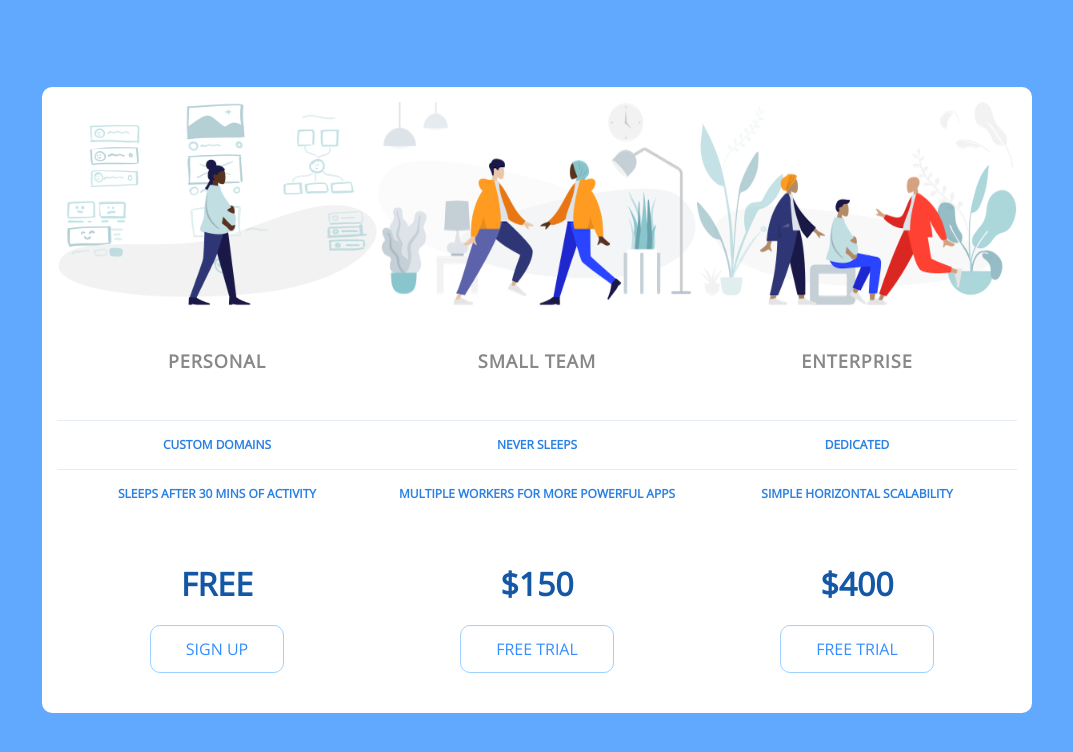
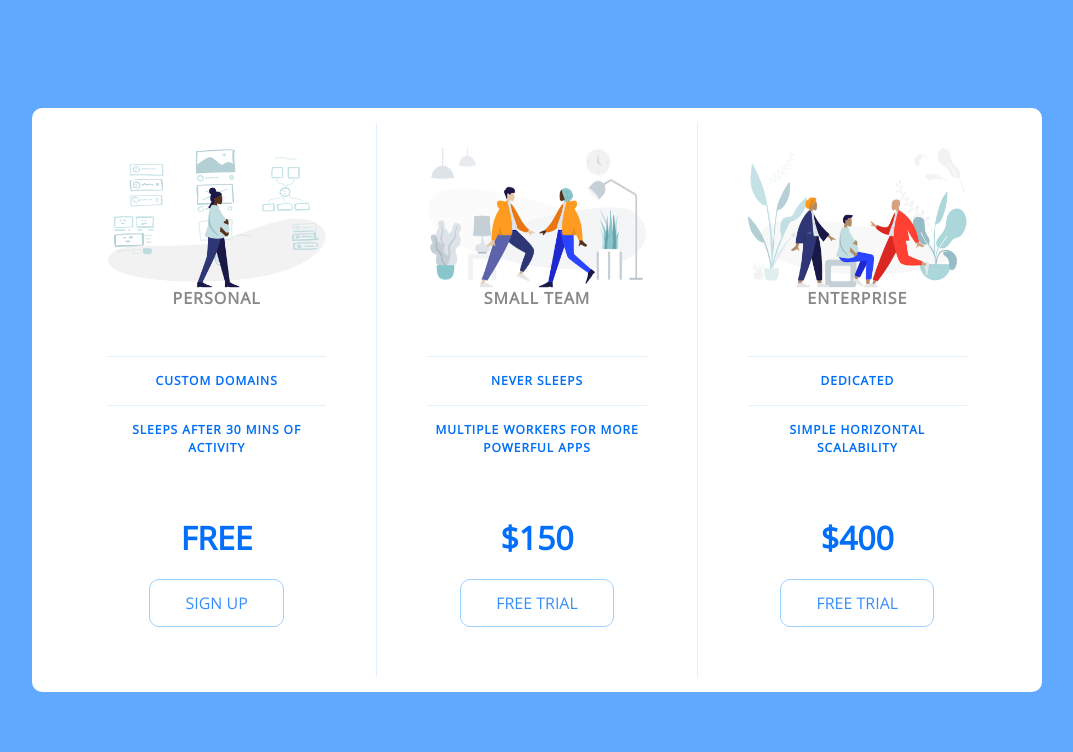
Before and after one commit to Samykakkar/pricing, a plain HTML site: page index.html in a window 1280 px wide. Shown: the whole page, without its empty margins (103-1176 px from the left). Drawn offline with nearby package versions, Linux system fonts and the light colour scheme.

Commit message:
PRICING LIST

```diff
--- a/app.css
+++ b/app.css
@@ -62,7 +62,7 @@ body{
 .panel{
     background-color: white;
     border-radius: 10px;
-    padding: 15px 15px;
+    padding: 15px 25px;
     width: 100%;
     max-width: 960px;
     display: flex;
@@ -81,7 +81,7 @@ body{
 }
 
 .pricing-img{
-    margin-bottom: 44px;
+    margin-bottom: 25x;
     max-width: 100%;
 }
 
@@ -89,25 +89,26 @@ body{
 .pricing-header{
     color: #888;
     font-weight: 600;
-    font-size: large;
+
     letter-spacing: 1px;
 }
 
 .Pricing-Features{
     margin: 50px 0 50px;
+    color: #016ff9;
 }
 
 .pricing-features-item{
-    color: #2b81e2;
-    padding: 15px;
+    letter-spacing: 1px;
+    padding: 15px 0;
     font-weight: 600;
     font-size: 12px;
     line-height: 1.5;
-    border-top: 1px solid #e4edf5;
+    border-top: 1px solid #e1f1ff;
 }
 
 .pricing-price{
-    color: #1357a5;
+    color: #016ff9;
     font-weight: 600;
     font-size: 32px;
     display: block;
@@ -121,7 +122,7 @@ body{
     display: inline-block;
     padding:15px 35px;
     text-decoration: none;
-    margin: 25px;
+    margin: 25px 0;
     transition: all 200ms ease-in-out;
 }
 
@@ -140,7 +141,7 @@ body{
         padding: 25px 50px;
     }
     .pricing-plan:last-child{
-        border-right:none
+        border-right:none;
     }
 
 }
--- a/index.html
+++ b/index.html
@@ -12,7 +12,7 @@
 
 <body>
     <div class="panel pricing-table">
-        <div class="pricing plan">
+        <div class="pricing-plan">
             <img src="icons/icon1.png" alt="pricing-img" class="pricing-img">
             <h2 class=" pricing-header">Personal</h2>
             <ul class=" Pricing-Features">
@@ -22,7 +22,7 @@
             <span class="pricing-price">Free</span>
             <a href="#" class="pricing-button">Sign up</a>
         </div>
-        <div class="pricing plan">
+        <div class="pricing-plan">
             <img src="icons/icon2.png" alt="pricing-img" class="pricing-img">
             <h2 class=" pricing-header">Small team</h2>
             <ul class=" Pricing-Features">
@@ -32,7 +32,7 @@
             <span class="pricing-price">$150</span>
             <a href="#" class="pricing-button">Free Trial</a>
         </div>
-        <div class="pricing plan">
+        <div class="pricing-plan">
             <img src="icons/icon3.png" alt="pricing-img" class="pricing-img">
             <h2 class=" pricing-header">Enterprise</h2>
             <ul class=" Pricing-Features">
```
